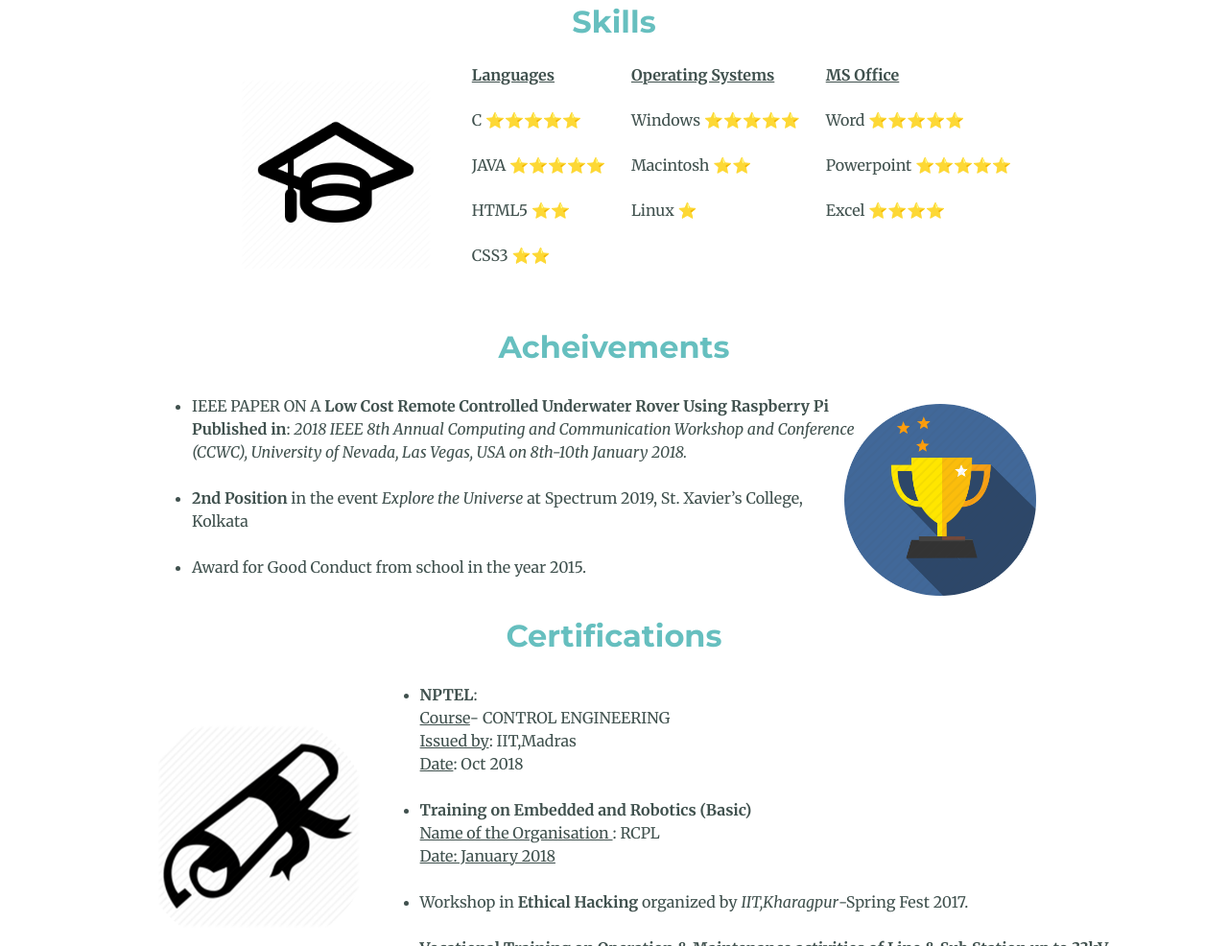
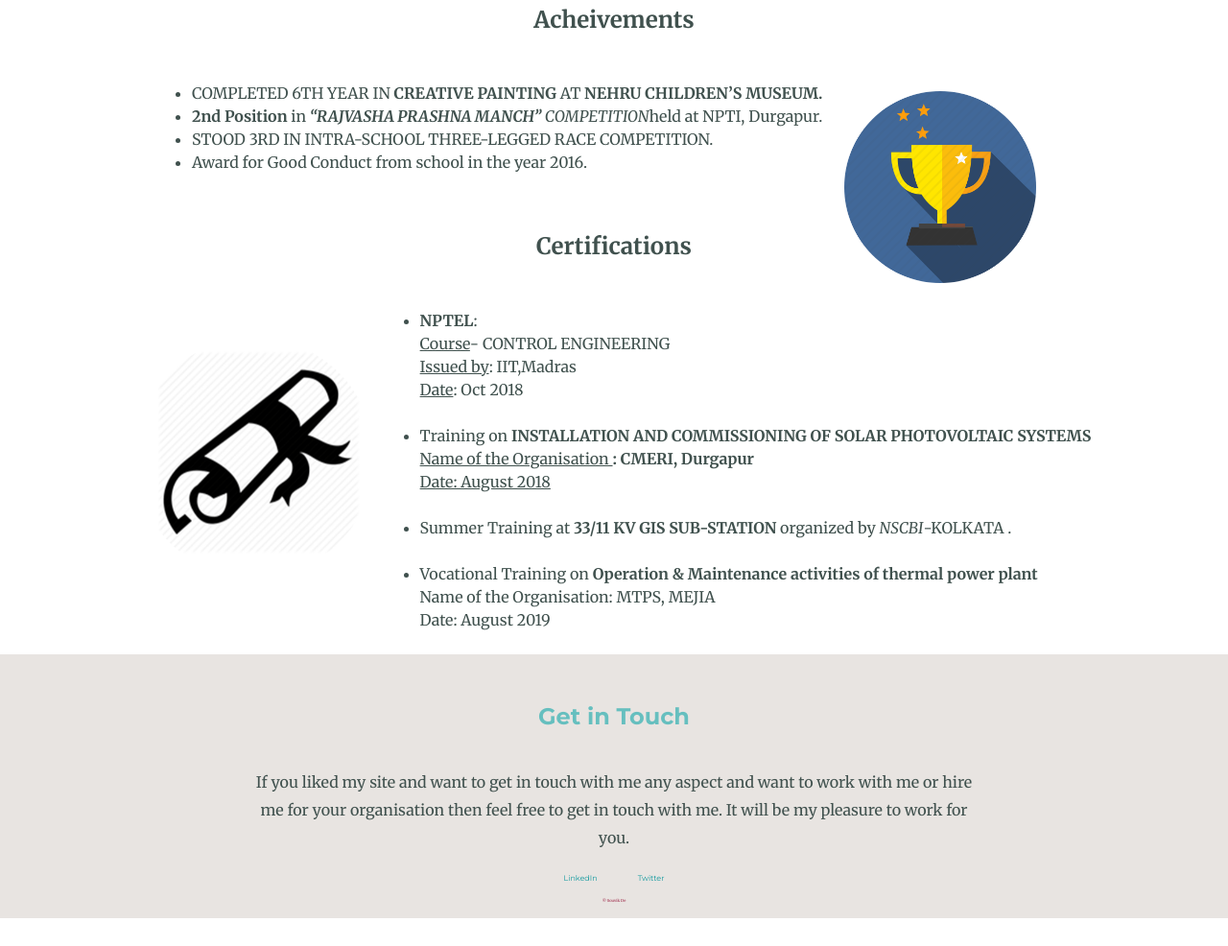
Before and after one commit to souvikde99/abc, a plain HTML site: page index.html in a window 1280 px wide. Shown: the part 1814-2800 px from the top of the page at 96% size. After the commit the page ends 2771 px from the top, so only its background shows below. Drawn offline with nearby package versions, Linux system fonts and the light colour scheme.

Commit message:
Add files via upload

```diff
--- a/CSS/styles.css
+++ b/CSS/styles.css
@@ -11,21 +11,24 @@ body
 
 h1{
     font-size: 562.5%;
-    margin: 50px auto 0 auto;
-    color: #66BFBF;
+    margin: 20px auto 0 auto;
+    color: #FF0000;
     font-family: 'Sacramento', cursive;
-    line-height: 1.5;
+    line-height: 1.6;
+    width: 55%;
+    text-align: center;
+    background-image: url('../images/background.jpg');
+    background-size: cover;
+    background-repeat: no-repeat;
+    height: 100vh;
+    position: center
+
+    padding: 10px 30px;border-radius: 200px;
 }
 
 
 
-h2{
-    margin: auto;
-    font-size: 2rem;
-    font-family: 'Montserrat', sans-serif;
-    color: #66BFBF;
-    font-weight: normal;
-}
+
 
 h3{
 
@@ -102,7 +105,7 @@ table.C{
     width: 60%;
     margin: auto;
     text-align: center;
-    line-height: 1.5;
+    line-height: 1.8;
     padding-bottom: 15px;
 }
 .top-container{
--- a/index.html
+++ b/index.html
@@ -13,10 +13,12 @@
 <body>
 <div class="top-container">
 <img class="top-cloud" src="images/cloud.png" alt="cloud-img">
-<h1> I'm Souvik </h1>
-<h2 class="A">I'm an Engineer</h2>
+<h1> I'm Souvik <br> I'm an Engineer
+        </h1>
+
+
 <img class="bottom-cloud"src="images/cloud.png" alt="cloud-img">
-<img src="images/background.jpg" alt="mountain-img">
+
 
 </div>
 <div class="middle-container">
@@ -40,7 +42,7 @@
        <td>C ⭐⭐⭐⭐⭐</td>  <td>Windows ⭐⭐⭐⭐⭐</td> <td>Word ⭐⭐⭐⭐⭐</td>
        </tr>
        <tr>
-       <td>JAVA ⭐⭐⭐⭐⭐</td>  <td>Macintosh ⭐⭐</td> <td>Powerpoint ⭐⭐⭐⭐⭐</td>
+       <td>JAVA ⭐⭐</td>  <td>Macintosh ⭐⭐</td> <td>Powerpoint ⭐⭐⭐⭐⭐</td>
        </tr>
        <tr>
        <td>HTML5 ⭐⭐</td>  <td>Linux ⭐</td> <td>Excel ⭐⭐⭐⭐</td>
@@ -55,15 +57,10 @@
  <h2> <b> Acheivements </b> </h2>
  <img class="D" src="images/acheivement.png">
  <ul class="E">
- <li > IEEE PAPER ON A <b>Low Cost Remote Controlled Underwater Rover Using Raspberry Pi</b>
-     <br>
-     <b>Published in</b>: <i>2018 IEEE 8th Annual Computing and Communication
-                      Workshop and Conference (CCWC), University of
-                      Nevada, Las Vegas, USA on   8th-10th January 2018.</i></li>
-                      <br>
-  <li> <b>2nd Position</b> in the event <i>Explore the Universe</i> at Spectrum 2019, St. Xavier’s College, Kolkata</li>
-  <br>
-  <li> Award for Good Conduct from school in the year 2015.</li>
+ <li > COMPLETED 6TH YEAR IN <b>CREATIVE PAINTING</b> AT <b> NEHRU CHILDREN’S MUSEUM.</b> </li>
+  <li> <b>2nd Position</b> in <i><b>“RAJVASHA PRASHNA MANCH”</b> COMPETITION</i>held at NPTI, Durgapur.</li>
+  <li>STOOD 3RD IN INTRA-SCHOOL THREE-LEGGED RACE COMPETITION.</li>
+  <li> Award for Good Conduct from school in the year 2016.</li>
 </div>
 <br>
 <br>
@@ -72,13 +69,13 @@
  <img class="F" src="images/certificate.png">
 <ul class="G">
 <li> <b>NPTEL</b>: <br><u>Course</u>- CONTROL ENGINEERING <br><u>Issued by</u>: IIT,Madras<br><u>Date</u>: Oct 2018</li><br>
-<li><b>Training on Embedded and Robotics (Basic)</b> <br>
-       <u>Name of the Organisation </u>: RCPL<br>
-       <u>Date: January 2018</u></li><br>
-<li> Workshop in <b>Ethical Hacking</b> organized by <i>IIT,Kharagpur</i>-Spring Fest 2017.</li><br>
-<li> <b>Vocational Training on Operation & Maintenance activities of Line & Sub Station up to 33kV</b><br>
-        Name of the Organisation: WBSEDCL<br>
-        Date: January 2019</li><br>
+<li>Training on<b> INSTALLATION AND COMMISSIONING OF SOLAR PHOTOVOLTAIC SYSTEMS </b> <br>
+       <u>Name of the Organisation </u><b>: CMERI, Durgapur</b><br>
+       <u>Date: August 2018</u></li><br>
+<li> Summer Training at <b>33/11 KV GIS SUB-STATION</b> organized by <i>NSCBI</i>-KOLKATA .</li><br>
+<li>Vocational Training on<b> Operation & Maintenance activities of thermal power plant</b><br>
+        Name of the Organisation: MTPS, MEJIA<br>
+        Date: August 2019</li><br>
         </div>
 </ul>
 </div>
```
